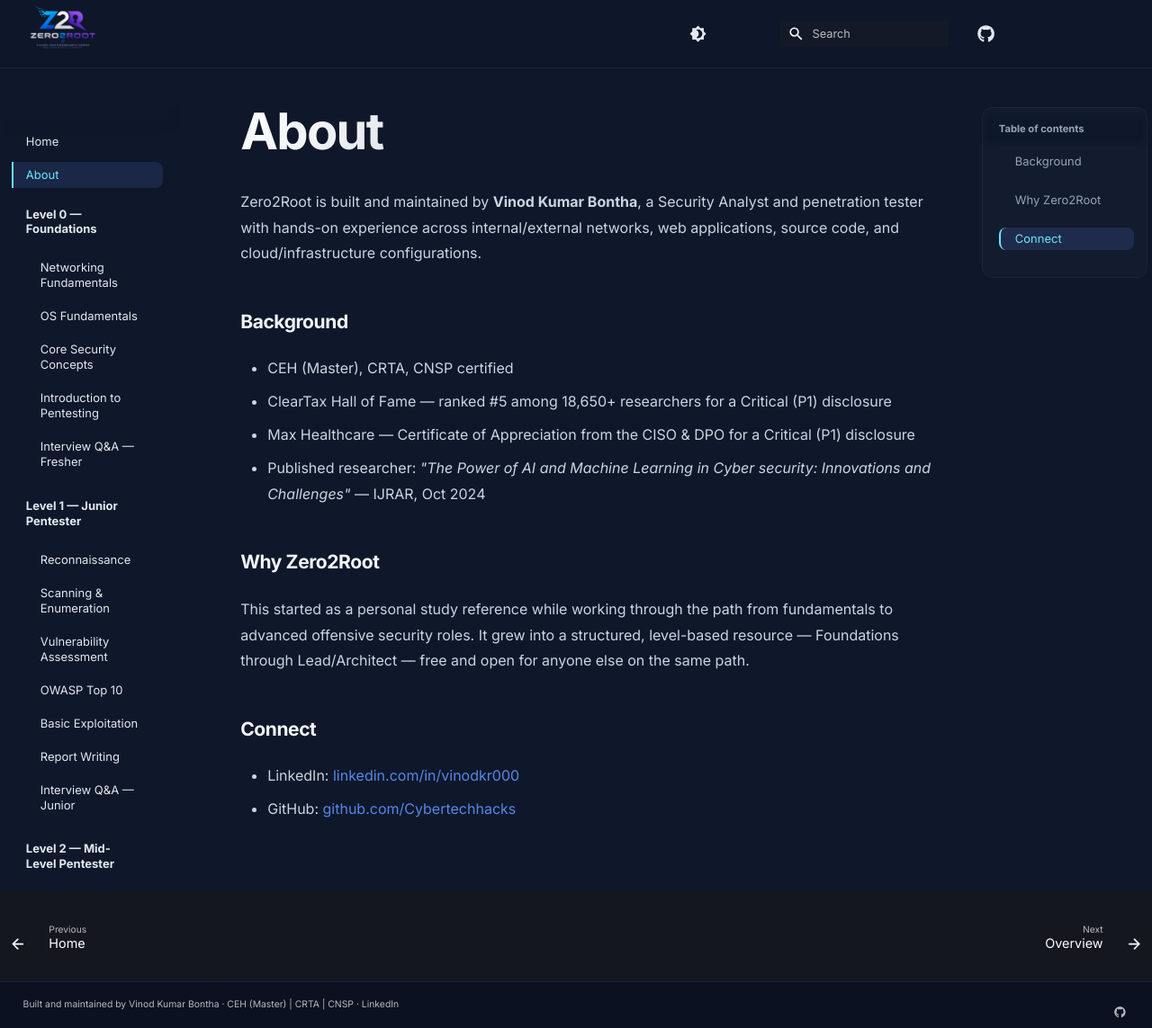
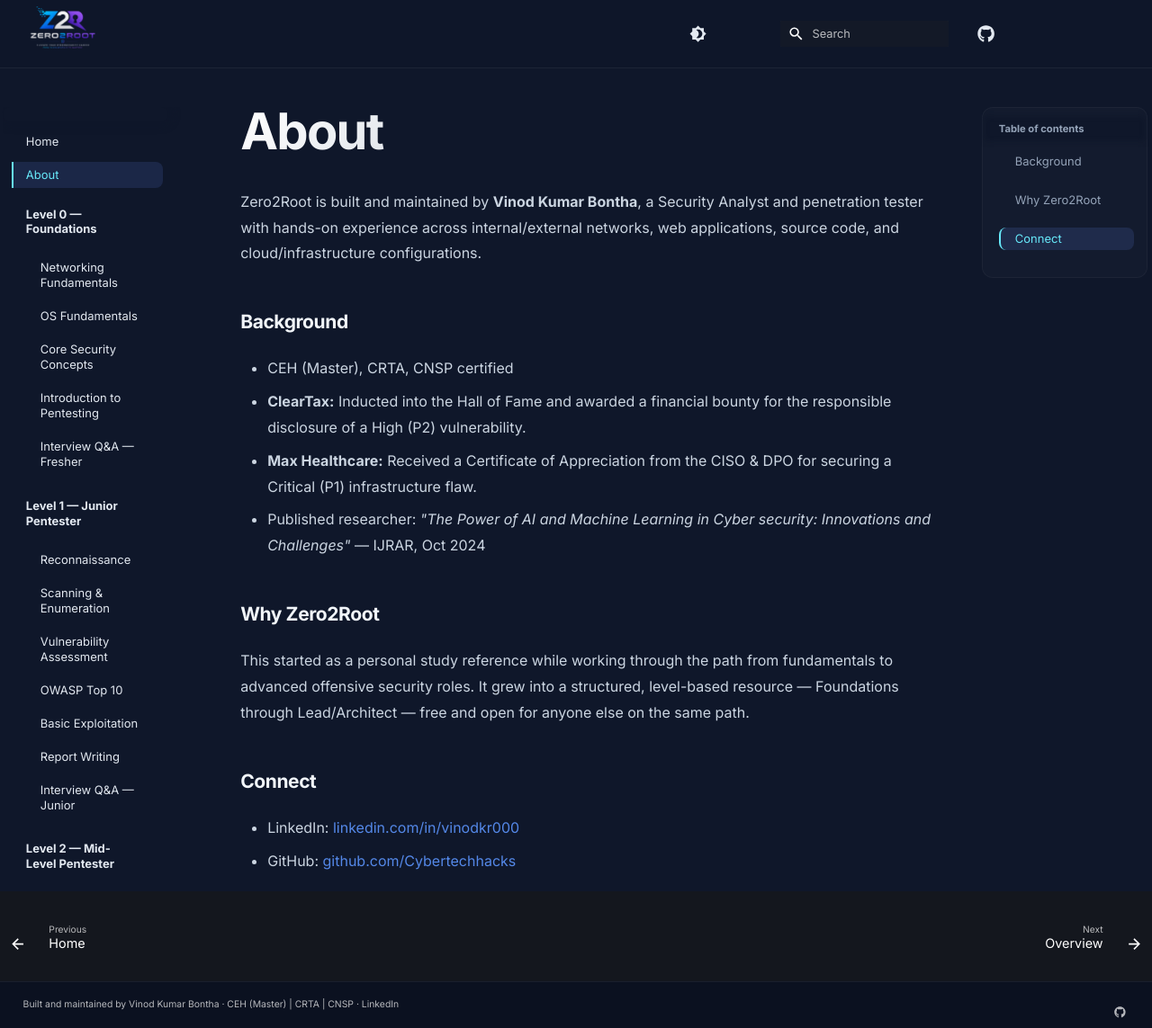
Before and after one commit to Cybertechhacks/Zero2Root, an MkDocs documentation site: the page built from docs/about.md, in a window 1280 px wide and 1143 px high. Shown: the whole window at 90% size. Built offline with MkDocs 1.6.1 and Material for MkDocs 9.7.7, drawn with Linux system fonts in a browser that asks for light colours; comment, search, counter and statistics services are not loaded.

Commit message:
Update bug bounty recognitions to use professional framing and remove rank

```diff
--- a/docs/about.md
+++ b/docs/about.md
@@ -5,8 +5,8 @@ Zero2Root is built and maintained by **Vinod Kumar Bontha**, a Security Analyst
 ## Background
 
 - CEH (Master), CRTA, CNSP certified
-- ClearTax Hall of Fame — ranked #5 among 18,650+ researchers for a Critical (P1) disclosure
-- Max Healthcare — Certificate of Appreciation from the CISO & DPO for a Critical (P1) disclosure
+- **ClearTax:** Inducted into the Hall of Fame and awarded a financial bounty for the responsible disclosure of a High (P2) vulnerability.
+- **Max Healthcare:** Received a Certificate of Appreciation from the CISO & DPO for securing a Critical (P1) infrastructure flaw.
 - Published researcher: *"The Power of AI and Machine Learning in Cyber security: Innovations and Challenges"* — IJRAR, Oct 2024
 
 ## Why Zero2Root
```
Also changed, not shown: README.md (+1 -1 lines).
